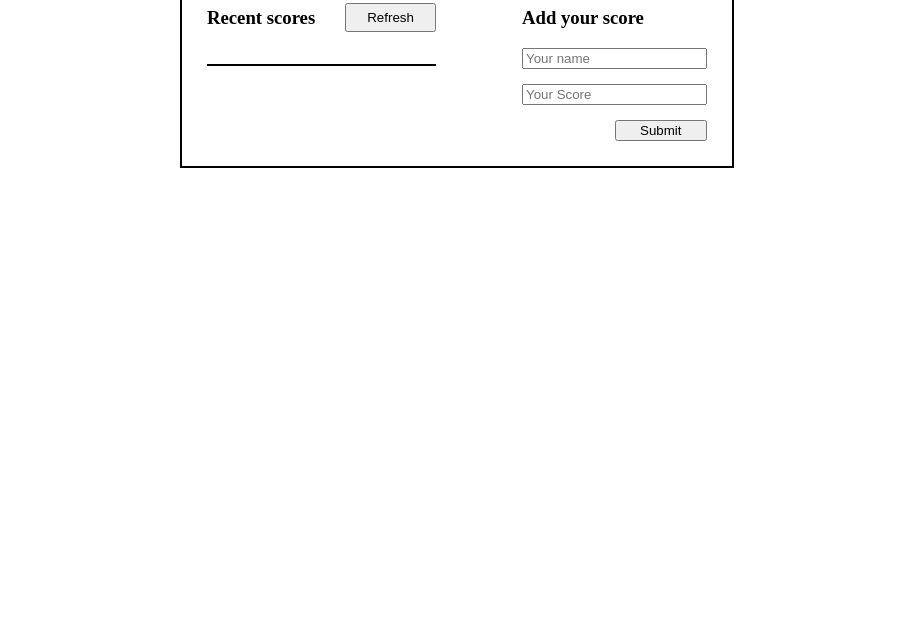
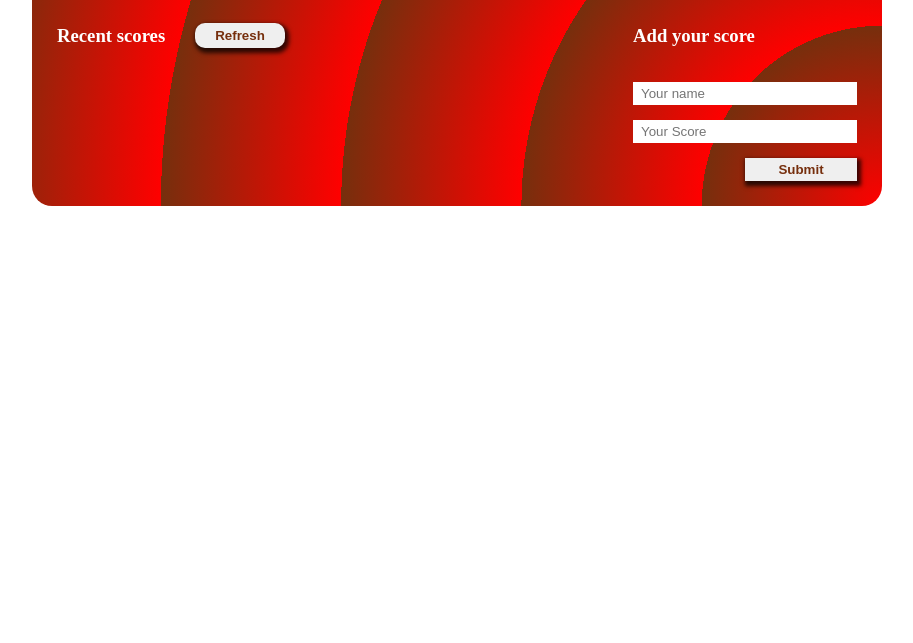
Before and after one commit to prius2055/leaderboard-project, a website built with webpack: page src/index.html in a window 1280 px wide. Shown: the part 157-800 px from the top of the page, without its empty margins (183-1096 px from the left). Built offline with nearby package versions, Linux system fonts and the light colour scheme; no server answers.

Commit message:
Update stles.css file:Added styles to the leaderboard

```diff
--- a/src/styles.css
+++ b/src/styles.css
@@ -1,10 +1,19 @@
 .container {
-  border: 2px black solid;
-  max-width: 500px;
+  padding-top: 20px;
+  border-radius: 20px;
+  background: #f00;
+  background:
+    repeating-radial-gradient(
+      circle farthest-corner at bottom right,
+      #f00 0%,
+      #762f0d 20%
+    );
+  max-width: 800px;
   margin: 5% auto;
   padding-left: 2%;
   padding-right: 2%;
   padding-bottom: 2%;
+  color: white;
 }
 
 .board {
@@ -12,9 +21,21 @@
   justify-content: space-between;
 }
 
+.board-right button {
+  width: 50%;
+  align-self: flex-end;
+  border: none;
+  cursor: pointer;
+  padding: 4px;
+  color: #762f0d;
+  font-weight: 700;
+  box-shadow: 2px 3px 4px 2px rgba(0, 0, 0, 0.75);
+}
+
 .board-left {
   display: flex;
   flex-direction: column;
+  width: 60%;
 }
 
 .recent-scores {
@@ -25,32 +46,63 @@
 .recent-scores button {
   padding: 5px 20px;
   margin-left: 30px;
+  border-radius: 10px;
+  font-weight: 700;
+  border: none;
+  cursor: pointer;
+  color: #762f0d;
+  box-shadow: 2px 3px 4px 2px rgba(0, 0, 0, 0.75);
+}
+
+.recent-scores button:hover {
+  background-color: #762f0d;
+  color: white;
 }
 
 .score-board {
-  border: 1px black solid;
   padding-left: 0;
 }
 
 .score-board li {
   list-style: none;
   padding-left: 5px;
+  padding-top: 5px;
+  padding-bottom: 5px;
+  margin-bottom: 12px;
+  border-radius: 10px;
+  background-color: #fff;
+  color: #762f0d;
+  font-weight: 900;
+  box-shadow: 2px 3px 4px 2px rgba(0, 0, 0, 0.75);
 }
 
 .score-board li:nth-child(even) {
-  background-color: #ccc;
+  background-color: #762f0d;
+  border: 2px #762f0d solid;
+  color: white;
 }
 
 .board-right {
   display: flex;
   flex-direction: column;
+  width: 28%;
+}
+
+.board-right h3 {
+  margin-bottom: 35px;
 }
 
 .board-right input {
   margin-bottom: 15px;
+  padding: 4px 8px;
+  border: none;
 }
 
-.board-right button {
-  width: 50%;
-  align-self: flex-end;
+.board-right input:focus {
+  outline: none;
 }
+
+.board-right button:hover {
+  background-color: #762f0d;
+  color: white;
+}
```
Also changed, not shown: README.md.
